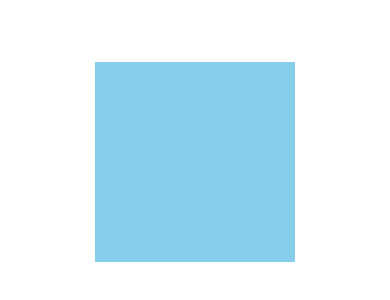
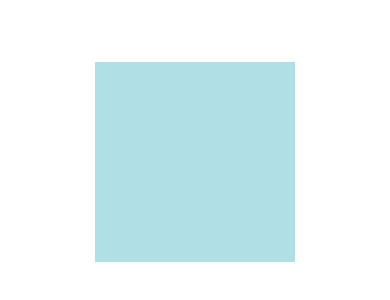
Before and after one commit to helious23/maxlingo, a React Native app: screen / in a window 390 px wide. Shown: the part 260-560 px from the top of the page. Built offline with nearby package versions, Linux system fonts and the light colour scheme.

Commit message:
#4.3 The Rules of Animation

```diff
--- a/App.js
+++ b/App.js
@@ -1,5 +1,6 @@
 import React, { useEffect, useState } from "react";
 import styled from "styled-components/native";
+import { Animated } from "react-native";
 
 const Container = styled.View`
   flex: 1;
@@ -8,33 +9,23 @@ const Container = styled.View`
 `;
 
 const Box = styled.TouchableOpacity`
-  background-color: skyblue;
+  background-color: powderblue;
   width: 200px;
   height: 200px;
 `;
 
+const AnimatedBox = Animated.createAnimatedComponent(Box);
+
 export default function App() {
-  const [y, setY] = useState(0);
-  const [intervalId, setIntervalId] = useState(null);
-  const moveUp = () => {
-    const id = setInterval(() => setY((prev) => prev + 1), 1);
-    setIntervalId(id);
-  };
-
-  useEffect(() => {
-    if (y === 200) {
-      clearInterval(intervalId);
-    }
-  }, [y, intervalId]);
-
-  console.log("render");
+  const Y = new Animated.Value(0);
+  const moveUp = () => {};
 
   return (
     <Container>
-      <Box
+      <AnimatedBox
         onPress={moveUp}
         style={{
-          transform: [{ translateY: y }],
+          transform: [{ translateY: Y }],
         }}
       />
     </Container>
```
